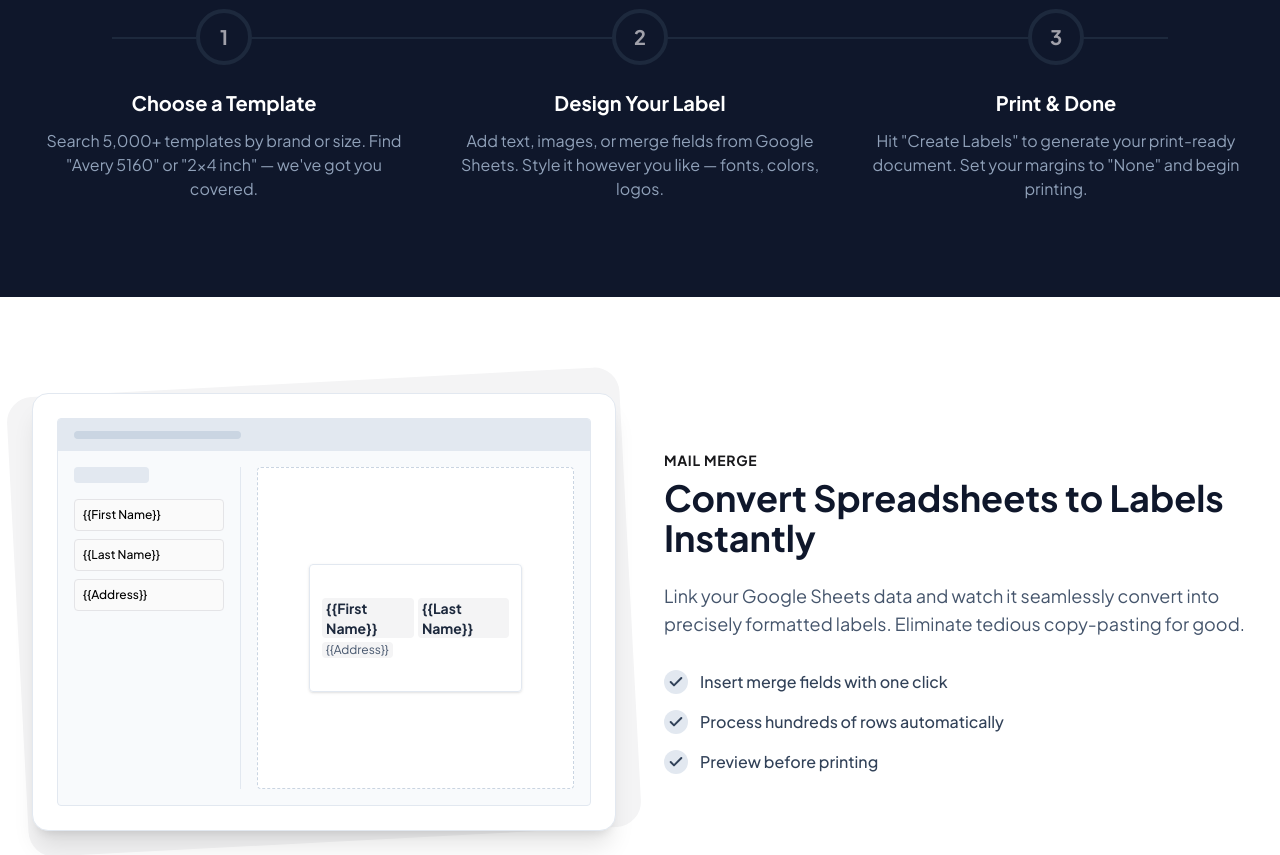
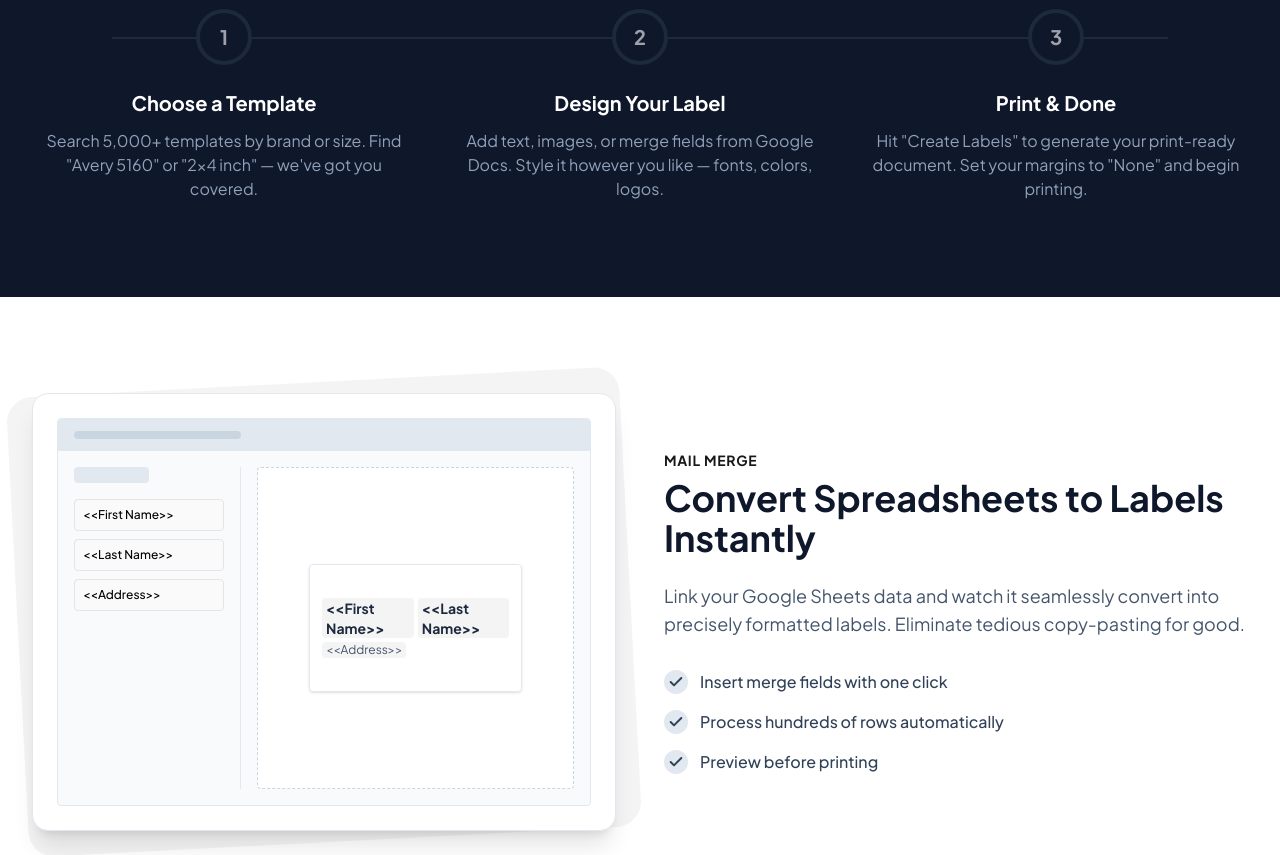
Before and after one commit to opentemply-user/site-avery_label_merge, a React (Vite) app: page / in a window 1280 px wide. Shown: the part 2140-2995 px from the top of the page. Built offline with nearby package versions, Linux system fonts and the light colour scheme; a web font is replaced by a local one.

Commit message:
fix: update merge field syntax and remove unused CI
- Update merge field placeholder syntax from `{{ }}` to `<< >>`
- Correct Google Sheets to Google Docs reference in features
- Remove legacy GitHub Pages deployment workflow

```diff
--- a/src/components/Features.tsx
+++ b/src/components/Features.tsx
@@ -8,7 +8,7 @@ export function Features() {
     {
       icon: <span className="material-symbols-outlined text-[24px]">difference</span>,
       title: "One-Click Mail Merge",
-      description: "Connect Google Sheets and insert merge fields like {{name}} or {{address}}. Turn hundreds of rows into personalized labels."
+      description: "Connect Google Sheets and insert merge fields like <<name>> or <<address>>. Turn hundreds of rows into personalized labels."
     },
     {
       icon: <span className="material-symbols-outlined text-[24px]">crop_free</span>,
@@ -78,7 +78,7 @@ export function HowItWorks() {
             {
               step: "2",
               title: "Design Your Label",
-              desc: "Add text, images, or merge fields from Google Sheets. Style it however you like — fonts, colors, logos."
+              desc: "Add text, images, or merge fields from Google Docs. Style it however you like — fonts, colors, logos."
             },
             {
               step: "3",
@@ -116,18 +116,18 @@ export function Showcase() {
                    <div className="w-1/3 border-r border-slate-200 pr-4">
                      <div className="h-4 bg-slate-200 rounded mb-4 w-1/2"></div>
                      <div className="space-y-2">
-                       <div className="h-8 bg-primary-50 text-xs text-primary-700 font-medium flex items-center px-2 rounded border border-primary-200">{"{{First Name}}"}</div>
-                       <div className="h-8 bg-primary-50 text-xs text-primary-700 font-medium flex items-center px-2 rounded border border-primary-200">{"{{Last Name}}"}</div>
-                       <div className="h-8 bg-primary-50 text-xs text-primary-700 font-medium flex items-center px-2 rounded border border-primary-200">{"{{Address}}"}</div>
+                       <div className="h-8 bg-primary-50 text-xs text-primary-700 font-medium flex items-center px-2 rounded border border-primary-200">{"<<First Name>>"}</div>
+                       <div className="h-8 bg-primary-50 text-xs text-primary-700 font-medium flex items-center px-2 rounded border border-primary-200">{"<<Last Name>>"}</div>
+                       <div className="h-8 bg-primary-50 text-xs text-primary-700 font-medium flex items-center px-2 rounded border border-primary-200">{"<<Address>>"}</div>
                      </div>
                    </div>
                    <div className="flex-1 border border-dashed border-slate-300 bg-white rounded p-4 flex flex-col justify-center items-center">
                       <div className="w-3/4 h-32 border border-slate-200 shadow-sm rounded-sm p-3 flex flex-col justify-center">
                         <div className="font-bold text-sm text-slate-800 flex gap-1 mb-1">
-                          <span className="bg-primary-100 text-primary-800 px-1 rounded">{"{{First Name}}"}</span>
-                          <span className="bg-primary-100 text-primary-800 px-1 rounded">{"{{Last Name}}"}</span>
+                          <span className="bg-primary-100 text-primary-800 px-1 rounded">{"<<First Name>>"}</span>
+                          <span className="bg-primary-100 text-primary-800 px-1 rounded">{"<<Last Name>>"}</span>
                         </div>
-                        <div className="text-xs text-slate-600 bg-primary-100 text-primary-800 px-1 rounded inline-block self-start">{"{{Address}}"}</div>
+                        <div className="text-xs text-slate-600 bg-primary-100 text-primary-800 px-1 rounded inline-block self-start">{"<<Address>>"}</div>
                       </div>
                    </div>
                  </div>
--- a/src/pages/FAQ.tsx
+++ b/src/pages/FAQ.tsx
@@ -16,7 +16,7 @@ export function FAQ() {
     },
     {
       q: "Can I merge data from Google Sheets?",
-      a: "Absolutely! Connect any Google Sheets spreadsheet with one click. Then insert merge fields like {{name}}, {{address}}, or {{city}} into your label. Avery Label Merge will create a personalized label for each row in your spreadsheet."
+      a: "Absolutely! Connect any Google Sheets spreadsheet with one click. Then insert merge fields like <<name>>, <<address>>, or <<city>> into your label. Avery Label Merge will create a personalized label for each row in your spreadsheet."
     },
     {
       q: "How can I avoid white borders when printing?",
```
